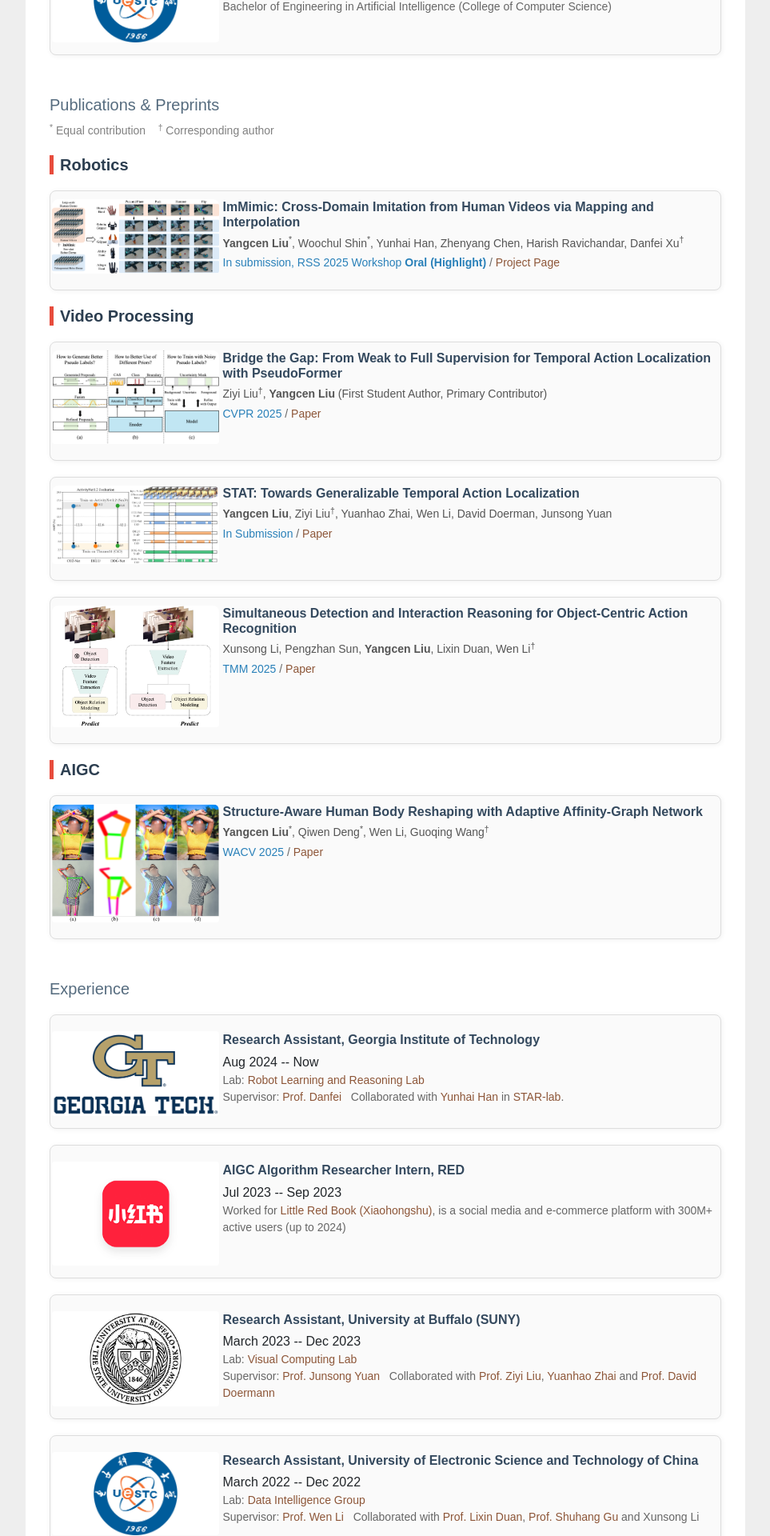
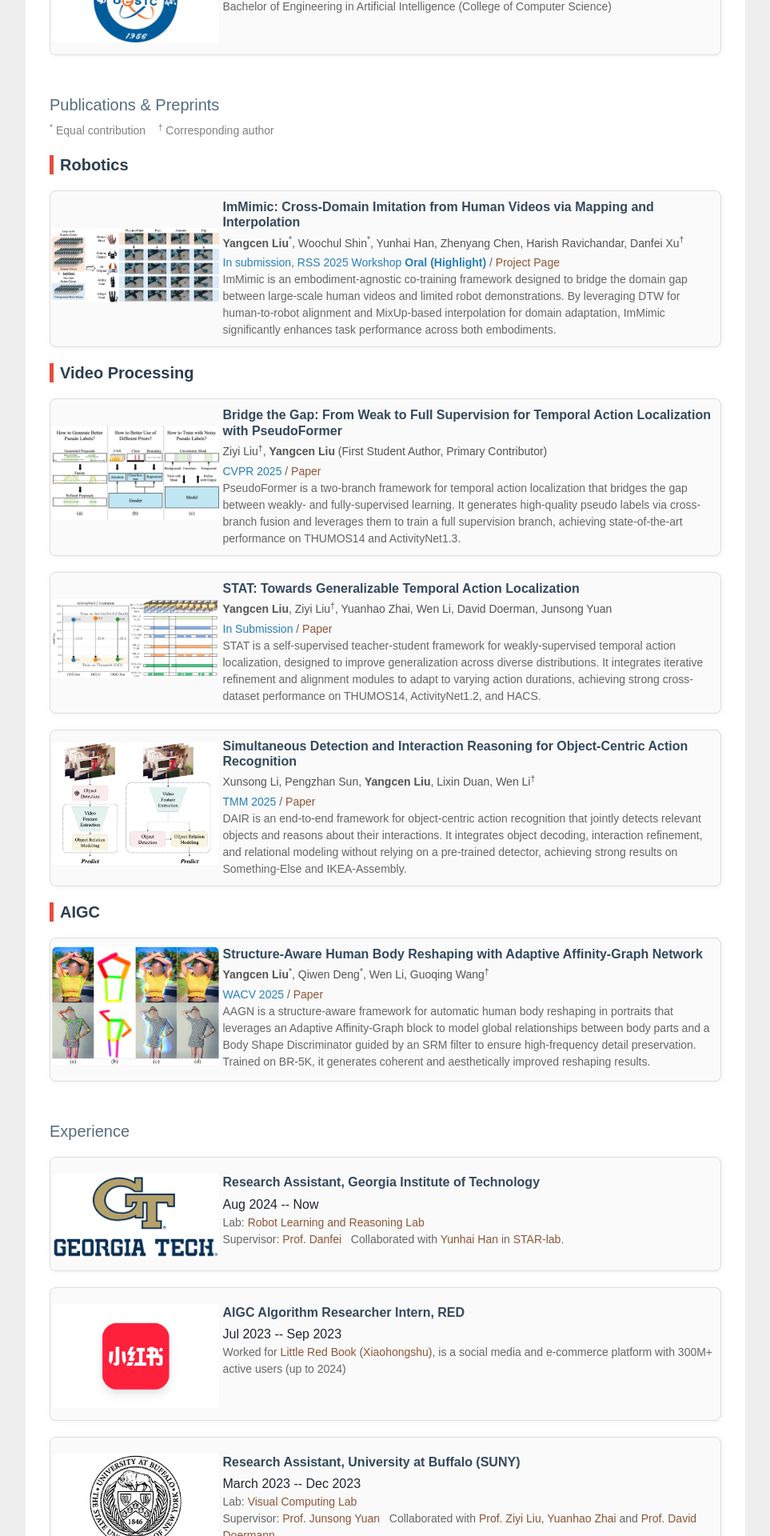
Before and after one commit to YangcenLiu/homepage.github.io, a Jekyll site: the page index.html, which Jekyll copies as it is, in a window 1280 px wide. Shown: the part 914-2834 px from the top of the page at 80% size, without its empty margins (158-1121 px from the left). Built offline with Jekyll 4.4.1, drawn with Linux system fonts in a browser that asks for light colours; nearby versions of some CDN libraries.

Commit message:
description

```diff
--- a/index.html
+++ b/index.html
@@ -336,7 +336,10 @@ a:hover{color:#bc6262}
             }
 
         .pub-img-wrapper {
+            align-items: center;
+            display: flex;
             width: 100%;
+            height: 100%;
             border-radius: 8px;
             overflow: hidden;          /* ✅ 裁剪超出圆角部分 */
         }
@@ -421,7 +424,10 @@ a:hover{color:#bc6262}
                                 </h6>
                                 <p class="info">
                                     <span class="conference">In submission, RSS 2025 Workshop <strong>Oral (Highlight)</strong></span> /
-                                    <a href="https://sites.google.com/view/immimic">Project Page</a>
+                                    <a href="https://sites.google.com/view/immimic">Project Page</a><br>
+                                    ImMimic is an embodiment-agnostic co-training framework designed to bridge the domain gap between
+                                    large-scale human videos and limited robot demonstrations. By leveraging DTW for human-to-robot alignment and MixUp-based interpolation
+                                    for domain adaptation, ImMimic significantly enhances task performance across both embodiments.
                                 </p>
                             </div>
                         </div>
@@ -445,7 +451,9 @@ a:hover{color:#bc6262}
                                 <h6 class="authors">Ziyi Liu<sup>†</sup>, <strong>Yangcen Liu</strong> (First Student Author, Primary Contributor)</h6>
                                 <p class="info">
                                     <span class="conference">CVPR 2025</span> /
-                                    <a href="https://arxiv.org/abs/2504.14860">Paper</a>
+                                    <a href="https://openaccess.thecvf.com/content/CVPR2025/papers/Liu_Bridge_the_Gap_From_Weak_to_Full_Supervision_for_Temporal_CVPR_2025_paper.pdf">Paper</a><br>
+                                    PseudoFormer is a two-branch framework for temporal action localization that bridges the gap between weakly- and fully-supervised learning. It generates high-quality
+                                     pseudo labels via cross-branch fusion and leverages them to train a full supervision branch, achieving state-of-the-art performance on THUMOS14 and ActivityNet1.3.
                                 </p>
                             </div>
                         </div>
@@ -465,7 +473,10 @@ a:hover{color:#bc6262}
                                 <h6 class="authors"><strong>Yangcen Liu</strong>, Ziyi Liu<sup>†</sup>, Yuanhao Zhai, Wen Li, David Doerman, Junsong Yuan</h6>
                                 <p class="info">
                                     <span class="conference">In Submission</span> /
-                                    <a href="http://export.arxiv.org/abs/2404.13311">Paper</a>
+                                    <a href="http://export.arxiv.org/abs/2404.13311">Paper</a><br>
+                                    STAT is a self-supervised teacher-student framework for weakly-supervised temporal action localization, designed to improve
+                                    generalization across diverse distributions. It integrates iterative refinement and alignment modules to adapt to varying
+                                    action durations, achieving strong cross-dataset performance on THUMOS14, ActivityNet1.2, and HACS.
                                 </p>
                             </div>
                         </div>
@@ -485,7 +496,10 @@ a:hover{color:#bc6262}
                                 <h6 class="authors">Xunsong Li, Pengzhan Sun, <strong>Yangcen Liu</strong>, Lixin Duan, Wen Li<sup>†</sup></h6>
                                 <p class="info">
                                     <span class="conference">TMM 2025</span> /
-                                    <a href="https://ieeexplore.ieee.org/document/10891539">Paper</a>
+                                    <a href="https://ieeexplore.ieee.org/document/10891539">Paper</a><br>
+                                    DAIR is an end-to-end framework for object-centric action recognition that jointly detects relevant objects
+                                    and reasons about their interactions. It integrates object decoding, interaction refinement, and relational
+                                    modeling without relying on a pre-trained detector, achieving strong results on Something-Else and IKEA-Assembly.
                                 </p>
                             </div>
                         </div>
@@ -509,7 +523,10 @@ a:hover{color:#bc6262}
                                 <h6 class="authors"><strong>Yangcen Liu</strong><sup>*</sup>, Qiwen Deng<sup>*</sup>, Wen Li, Guoqing Wang<sup>†</sup></h6>
                                 <p class="info">
                                     <span class="conference">WACV 2025</span> /
-                                    <a href="https://ieeexplore.ieee.org/abstract/document/10943660">Paper</a>
+                                    <a href="https://ieeexplore.ieee.org/abstract/document/10943660">Paper</a><br>
+                                    AAGN is a structure-aware framework for automatic human body reshaping in portraits that leverages an Adaptive Affinity-Graph
+                                    block to model global relationships between body parts and a Body Shape Discriminator guided by an SRM filter to ensure
+                                    high-frequency detail preservation. Trained on BR-5K, it generates coherent and aesthetically improved reshaping results.
                                 </p>
                             </div>
                         </div>
```
